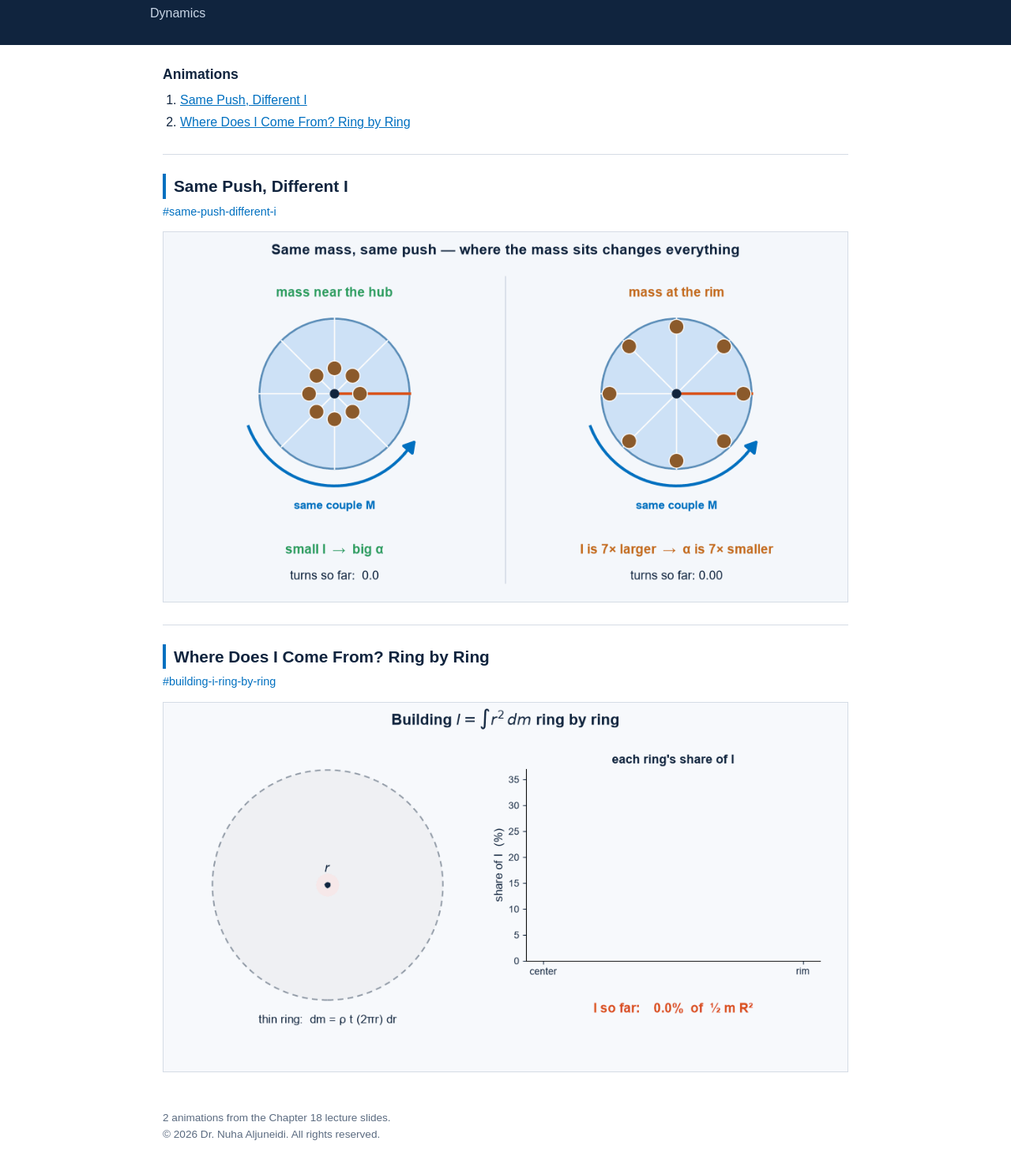
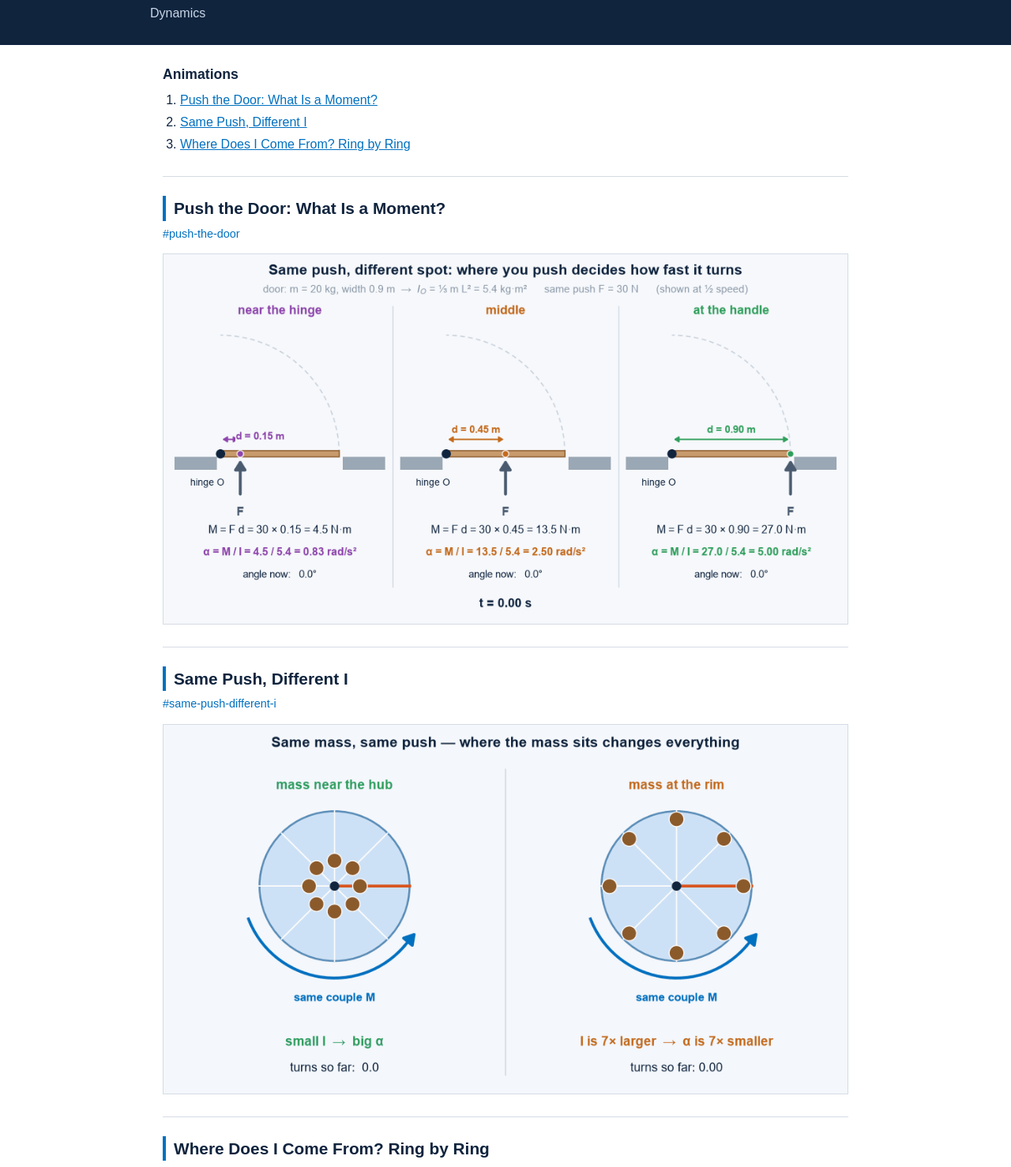
Before and after one commit to nuhaaljuneidi/dynamics-chapter18-animations, a plain HTML site: page index.html in a window 1280 px wide. Shown: the part 115-1593 px from the top of the page at 79% size. Drawn offline with Linux system fonts and the light colour scheme.

Commit message:
Add push-the-door moment animation

```diff
--- a/index.html
+++ b/index.html
@@ -50,10 +50,16 @@
     <nav>
       <h2>Animations</h2>
       <ol>
+        <li><a href="#push-the-door">Push the Door: What Is a Moment?</a></li>
         <li><a href="#same-push-different-i">Same Push, Different I</a></li>
         <li><a href="#building-i-ring-by-ring">Where Does I Come From? Ring by Ring</a></li>
       </ol>
     </nav>
+    <section id="push-the-door">
+      <h2>Push the Door: What Is a Moment?</h2>
+      <p class="meta"><a href="#push-the-door">#push-the-door</a></p>
+      <img src="gifs/push-the-door.gif" alt="Push the Door: What Is a Moment?" loading="lazy">
+    </section>
     <section id="same-push-different-i">
       <h2>Same Push, Different I</h2>
       <p class="meta"><a href="#same-push-different-i">#same-push-different-i</a></p>
@@ -65,6 +71,6 @@
       <img src="gifs/building-i-ring-by-ring.gif" alt="Where Does I Come From? Ring by Ring" loading="lazy">
     </section>
   </main>
-  <footer>2 animations from the Chapter 18 lecture slides.<br>&copy; 2026 Dr. Nuha Aljuneidi. All rights reserved.</footer>
+  <footer>3 animations from the Chapter 18 lecture slides.<br>&copy; 2026 Dr. Nuha Aljuneidi. All rights reserved.</footer>
 </body>
 </html>
```
Also changed, not shown: gifs/push-the-door.gif (added), 1 other file.
